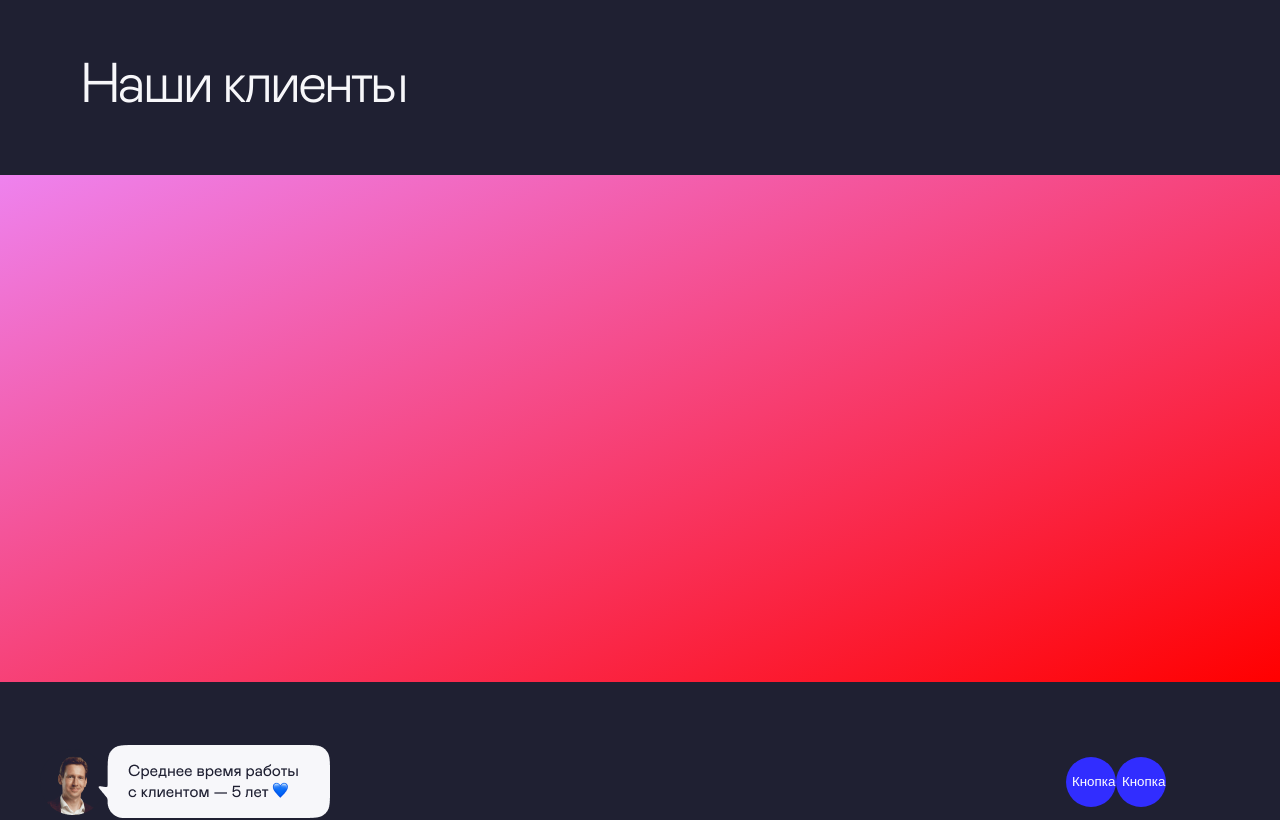
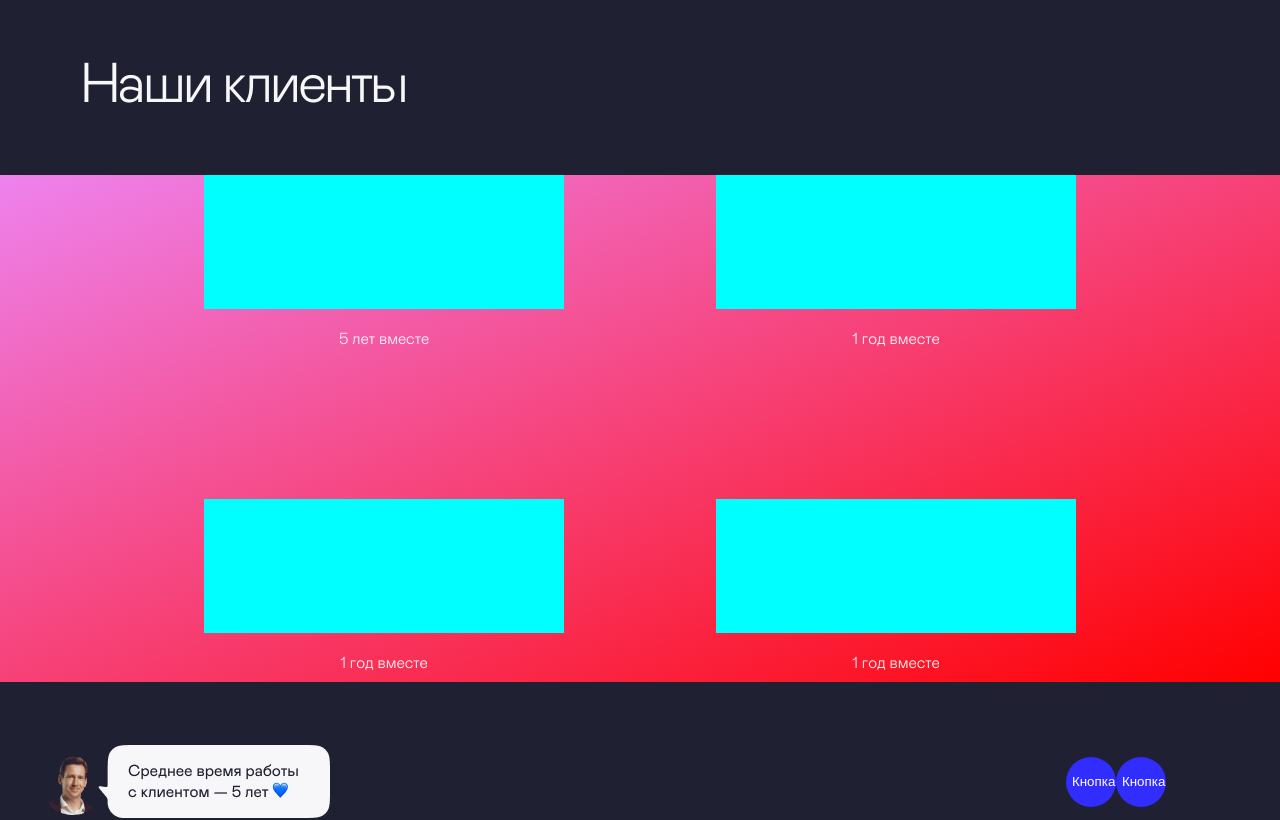
Before and after one commit to Kuldyaev/testovoe03032024, a Vue app: page / in a window 1280 px wide. Shown: the top 820 px of the page. Built offline with nearby package versions, Linux system fonts and the light colour scheme.

Commit message:
maket for Slide

```diff
--- a/src/components/uikit/CarouselSlide.vue
+++ b/src/components/uikit/CarouselSlide.vue
@@ -1,15 +1,52 @@
 <template>
-  <FlexBox class="carouselSlide"> </FlexBox>
+  <FlexBox class="carouselSlide" gap="152">
+    <FlexBox
+      class="carouselSlideItem"
+      direction="column"
+      v-for="(client, index) in clients"
+      :key="index"
+    >
+      <FlexBox class="clientLogoPlace"></FlexBox>
+      <p>{{ client.time }}</p>
+    </FlexBox>
+  </FlexBox>
 </template>
 
 <script setup lang="ts">
 import FlexBox from "./../../components/FlexBox.vue";
+
+const clients = [
+  { name: "Internorm", time: "5 лет вместе" },
+  { name: "Росатом", time: "1 год вместе" },
+  { name: "Лобачевский", time: "1 год вместе" },
+  { name: "ГАЗ", time: "1 год вместе" },
+  { name: "Газпром", time: "1 лет вместе" },
+  { name: "MrDoors", time: "2 года вместе" },
+  { name: "BonaFide", time: "1 год вместе" },
+  { name: "ИРГСНО", time: " " },
+];
 </script>
 
 <style scoped lang="scss">
+p {
+  margin: 0;
+  padding: 0;
+}
 .carouselSlide {
   min-width: 100vw;
   height: 507px;
+  flex-wrap: wrap;
+
   background-image: linear-gradient(to bottom right, #ee82ee, #ff0000);
 }
+.carouselSlideItem {
+  width: 360px;
+  height: 172px;
+  justify-content: space-between;
+}
+.clientLogoPlace {
+  width: 100%;
+  height: 134px;
+  background-color: aqua !important;
+}
 </style>
--- a/src/shared/types.ts
+++ b/src/shared/types.ts
@@ -22,7 +22,7 @@ export interface FlexBoxProps {
   hide?: boolean;
   shrink?: number;
   grow?: number;
-  gap?: number;
+  gap?: number | string;
   w?: string;
   h?: string;
   m?: string;
```
